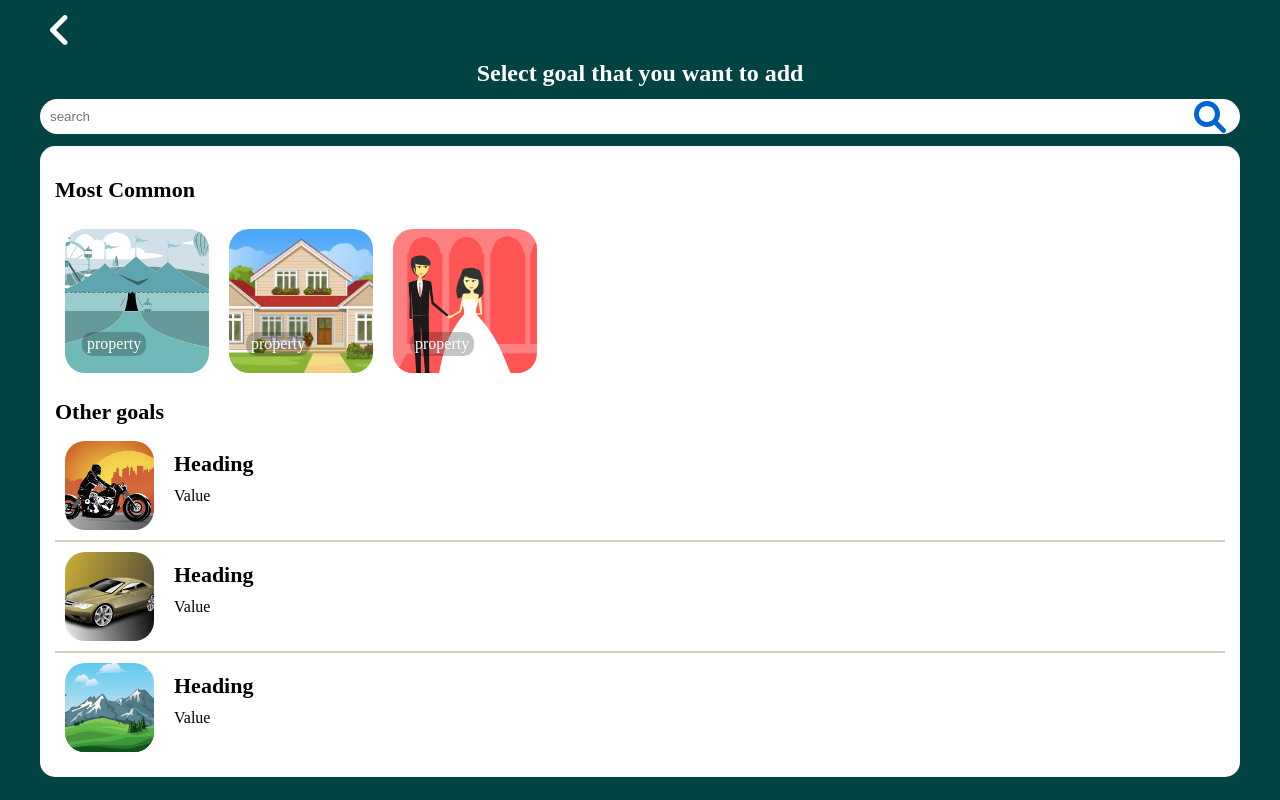
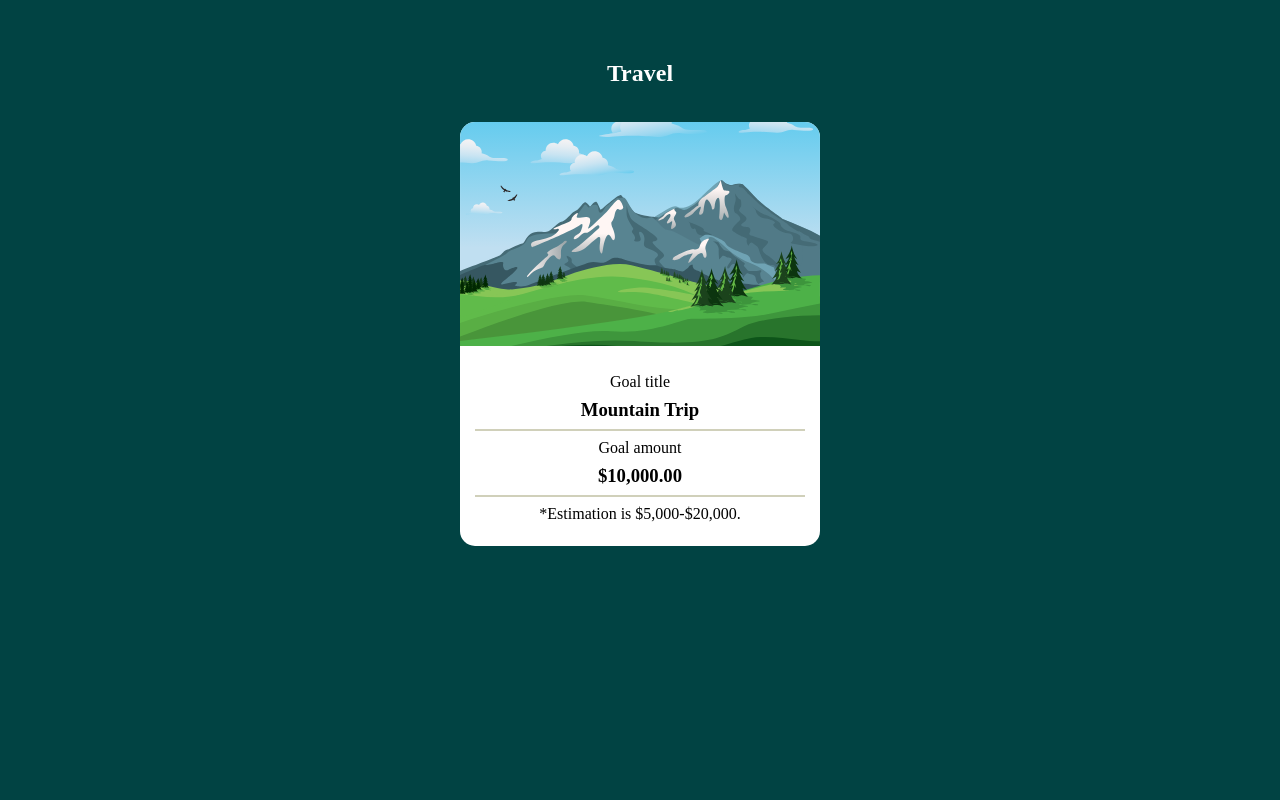
Before and after one commit to Sanjana-027/Track-Your-Budget, an Angular app: page / in a window 1280 px wide. Built offline with nearby package versions, Linux system fonts and the light colour scheme.

Commit message:
details card created

```diff
--- a/src/app/app.component.html
+++ b/src/app/app.component.html
@@ -1,2 +1,3 @@
 <!-- <app-dashboard></app-dashboard> -->
-<app-add-goals></app-add-goals>
+<!-- <app-add-goals></app-add-goals> -->
+<app-goal-details></app-goal-details>
--- a/src/app/goal-details/goal-details.component.html
+++ b/src/app/goal-details/goal-details.component.html
@@ -1 +1,17 @@
-<p>goal-details works!</p>
+<div class="main-container">
+    <h2>Travel</h2>
+
+    <div class="card">
+        <img src="../../assets/svg-icons/mountain.svg">
+
+        <div class="details">
+            <p>Goal title</p>
+            <h3>Mountain Trip</h3>
+            <div class="line"></div>
+            <p>Goal amount</p>
+            <h3>$10,000.00</h3>
+            <div class="line"></div>
+            <p>*Estimation is $5,000-$20,000.</p>
+        </div>
+    </div>
+</div>
--- a/src/app/goal-details/goal-details.component.scss
+++ b/src/app/goal-details/goal-details.component.scss
@@ -0,0 +1,37 @@
+.main-container {
+
+    h2 {
+        text-align: center;
+        margin-top: 60px;
+        color: white;
+    }
+
+    .card {
+        background: white;
+        text-align: center;
+        width: 30%;
+        margin: auto;
+        margin-top: 35px;
+        border-radius: 15px;
+
+        img {
+            height: 224px;
+            object-fit: cover;
+            width: 100%;
+            border-top-right-radius: inherit;
+            border-top-left-radius: inherit;
+        }
+
+        .details {
+            padding: 15px;
+
+            p,h3,div {
+                margin: 8px 0;
+            }
+            .line {
+                height: 2px;
+                background: #d0d0ba;
+            }
+        }
+    }
+}
```
